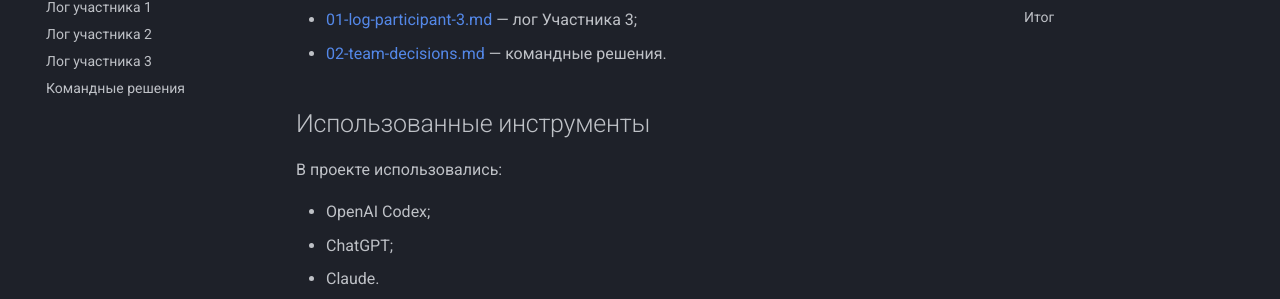
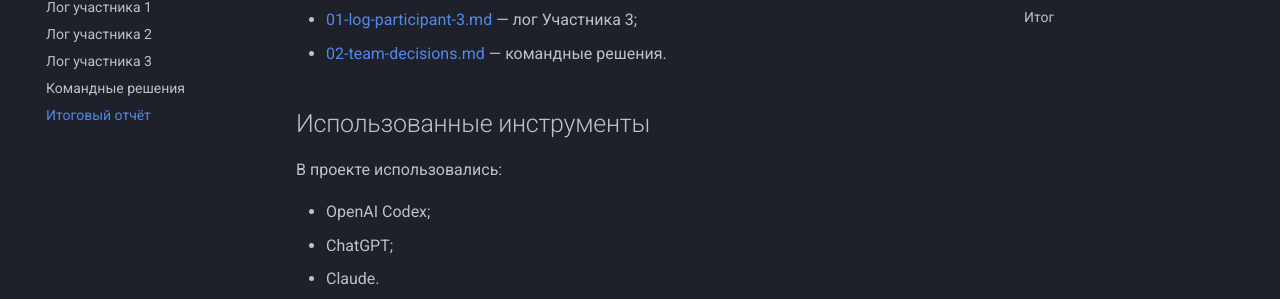
Before and after one commit to GoJIub/funcpro-coursework-obshchenieandtochka-1, an MkDocs documentation site: the page built from docs/ai-usage/04-final-summary.md, in a window 1280 px wide. Shown: the part 382-681 px from the top of the page. Built offline with MkDocs 1.6.1 and Material for MkDocs 9.7.7, drawn with Linux system fonts in a browser that asks for light colours.

Commit message:
Add final summary report to mkdocs configuration

```diff
--- a/mkdocs.yml
+++ b/mkdocs.yml
@@ -16,6 +16,7 @@ nav:
       - Лог участника 2: ai-usage/01-log-participant-2.md
       - Лог участника 3: ai-usage/01-log-participant-3.md
       - Командные решения: ai-usage/02-team-decisions.md
+      - Итоговый отчёт: ai-usage/04-final-summary.md
 
 theme:
   name: material
```
